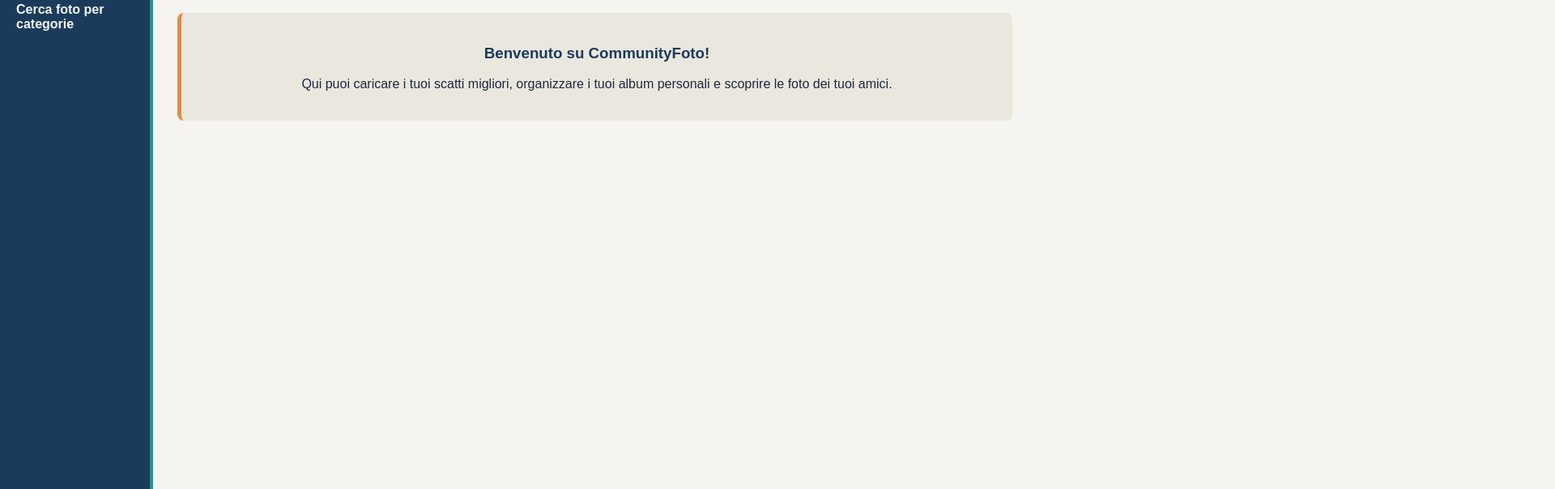
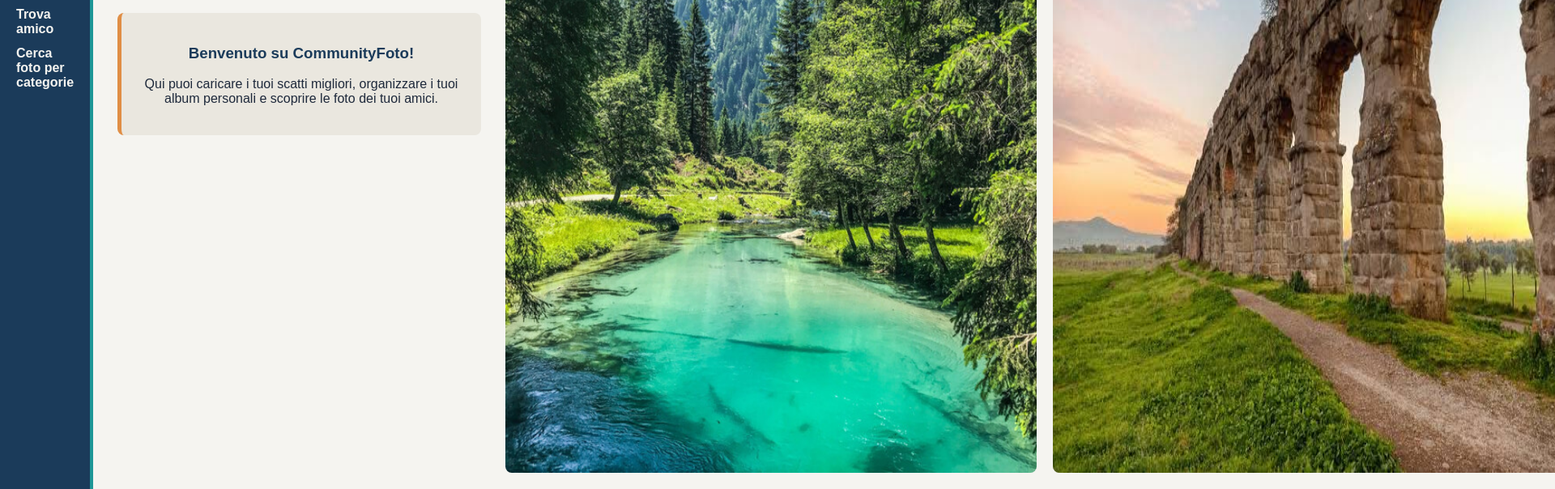
Before and after one commit to tommaso-arcudi/Informatica, a plain HTML site: page index.html in a window 1280 px wide. Shown: the part 196-800 px from the top of the page at 81% size, 1920 px wide, since content can reach past the window. Drawn offline with Linux system fonts and the light colour scheme.

Commit message:
inserimento immagini

```diff
--- a/index.html
+++ b/index.html
@@ -31,7 +31,10 @@
         </div>
 
       </div>
-
-    </div>
+      <div class="rigaimmagini">
+      <img class="immagine" src="natura.jpg" alt="immagine natura">
+      <img class="immagine" src="ponte.jpg" alt="immagine ponte">
+      <img class="immagine" src="riccio.jpg" alt="immagine riccio">
+      </div>
   </body>
 </html>
--- a/style.css
+++ b/style.css
@@ -71,3 +71,16 @@ body {
   text-align: center;
   border-radius: 8px;
 }
+
+.immagine {
+  display: block;
+  margin: 20px auto;
+  max-width: 100%;
+  height: auto;
+  border-radius: 8px;
+}
+
+.rigaimmagini {
+  display: flex;
+  gap: 20px; /*spazio tra le immagini*/
+}
```
Also changed, not shown: natura.jpg (added), ponte.jpg (added), riccio.jpg (added).
